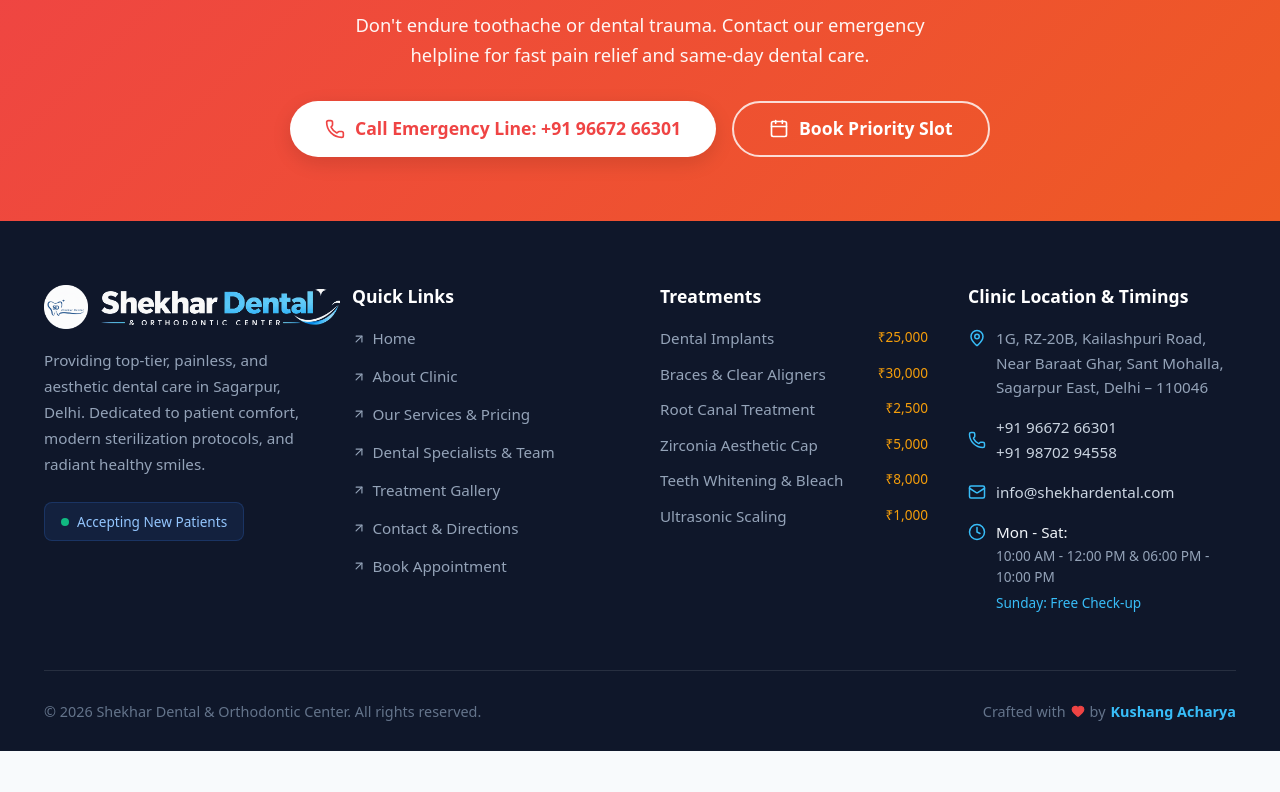
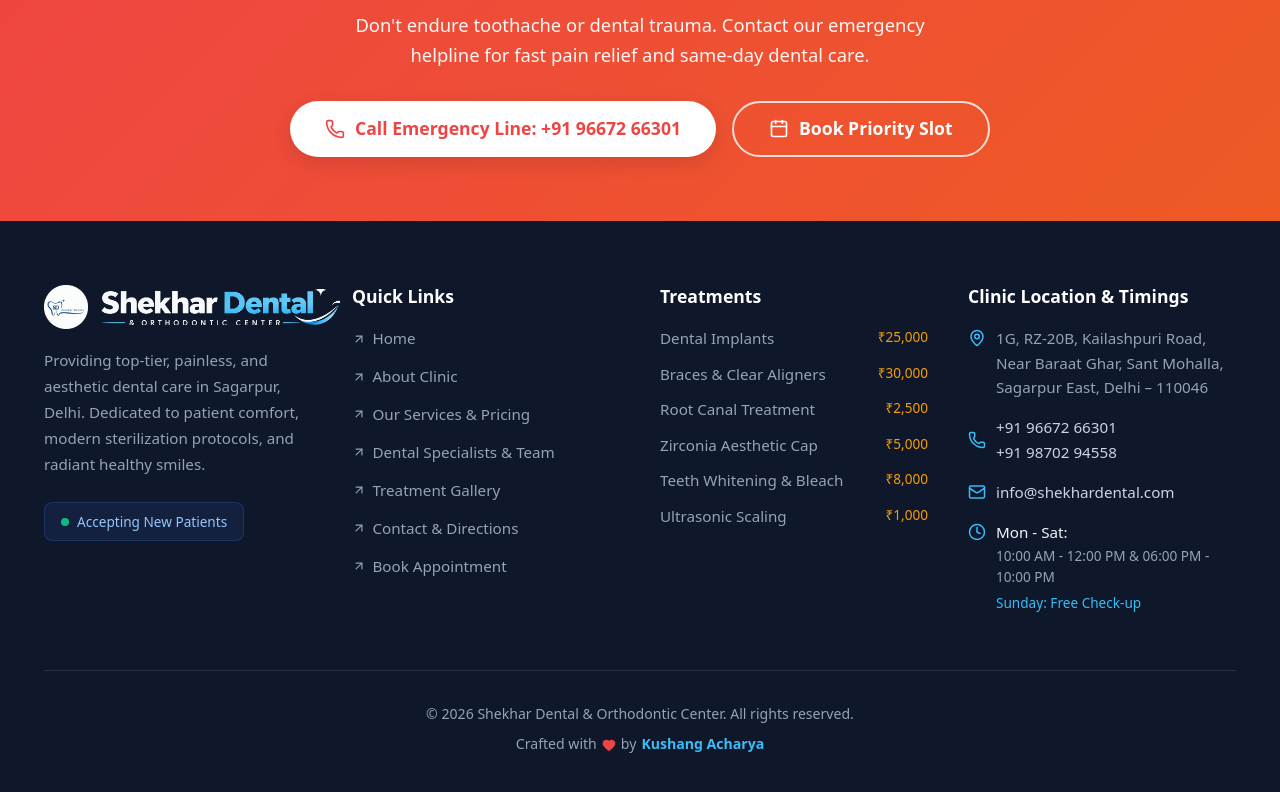
Before and after one commit to Kushang1901/ShEKHAR-DENTAL-CLINIIC, a Next.js app: page / in a window 1280 px wide. Shown: the part 5170-5962 px from the top of the page. Before the commit the page ends 5921 px from the top, so only its background shows below. Built offline with nearby package versions, Linux system fonts and the light colour scheme.

Commit message:
fix: center footer copyright and developer credit with proper mobile spacing

```diff
--- a/components/Footer.tsx
+++ b/components/Footer.tsx
@@ -145,21 +145,22 @@ export default function Footer() {
         {/* Footer Bottom */}
         <div
           style={{
-            padding: '1.8rem 0',
+            padding: '2rem 1rem 3.5rem',
             textAlign: 'center',
-            color: '#64748b',
-            fontSize: '0.9rem',
+            color: '#94a3b8',
+            fontSize: '0.88rem',
             display: 'flex',
-            flexWrap: 'wrap',
-            justifyContent: 'space-between',
+            flexDirection: 'column',
+            justifyContent: 'center',
             alignItems: 'center',
-            gap: '1rem',
+            gap: '0.5rem',
+            lineHeight: 1.6,
           }}
         >
-          <p style={{ margin: 0 }}>
+          <p style={{ margin: 0, textAlign: 'center' }}>
             &copy; {new Date().getFullYear()} {clinicInfo.name}. All rights reserved.
           </p>
-          <p style={{ margin: 0, display: 'flex', alignItems: 'center', gap: '5px' }}>
+          <p style={{ margin: 0, display: 'inline-flex', alignItems: 'center', justifyContent: 'center', gap: '5px' }}>
             <span>Crafted with</span>
             <Heart size={14} color="#ef4444" fill="#ef4444" />
             <span>by</span>
@@ -167,7 +168,7 @@ export default function Footer() {
               href={clinicInfo.developer.url}
               target="_blank"
               rel="noopener noreferrer"
-              style={{ color: '#38bdf8', fontWeight: 600 }}
+              style={{ color: '#38bdf8', fontWeight: 600, textDecoration: 'none' }}
             >
               {clinicInfo.developer.name}
             </a>
```
